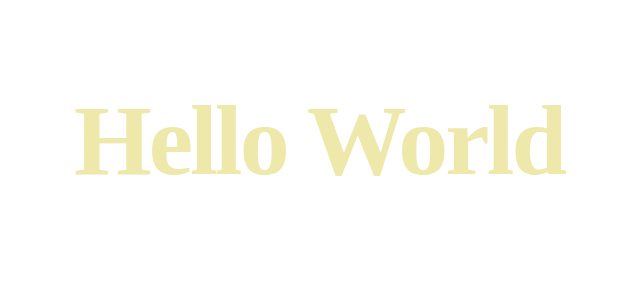
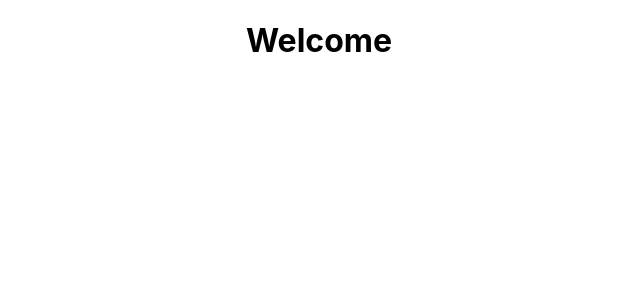
Before and after one commit to MovingBoris/attendance-desktop-app, a React (Create React App) app: page /login in a window 1280 px wide. Shown: the top 300 px of the page, without its empty margins (321-961 px from the left). Built offline with nearby package versions, Linux system fonts and the light colour scheme.

Commit message:
"welcome" message on login

```diff
--- a/package.json
+++ b/package.json
@@ -6,6 +6,7 @@
     "@testing-library/jest-dom": "^5.17.0",
     "@testing-library/react": "^13.4.0",
     "@testing-library/user-event": "^13.5.0",
+    "global": "^4.4.0",
     "react": "^18.2.0",
     "react-dom": "^18.2.0",
     "react-scripts": "5.0.1",
--- a/src/routes/login.jsx
+++ b/src/routes/login.jsx
@@ -1,6 +1,6 @@
 const Login = () => {
     return(
-        <h2>Hello World</h2>
+        <h1>Welcome</h1>
     );
 };
 
```
Also changed, not shown: 1 other file (tests, documents, lock files or other folders).
